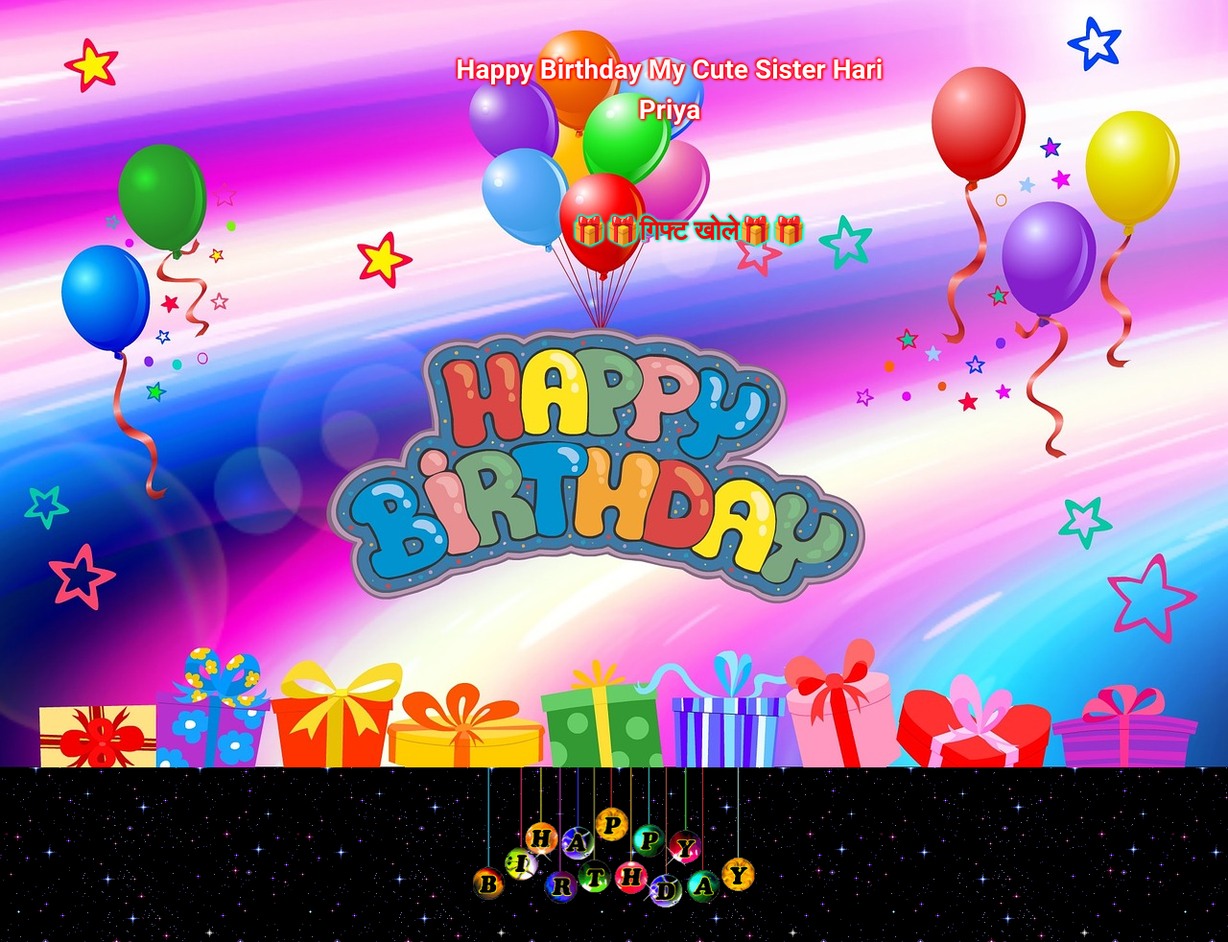
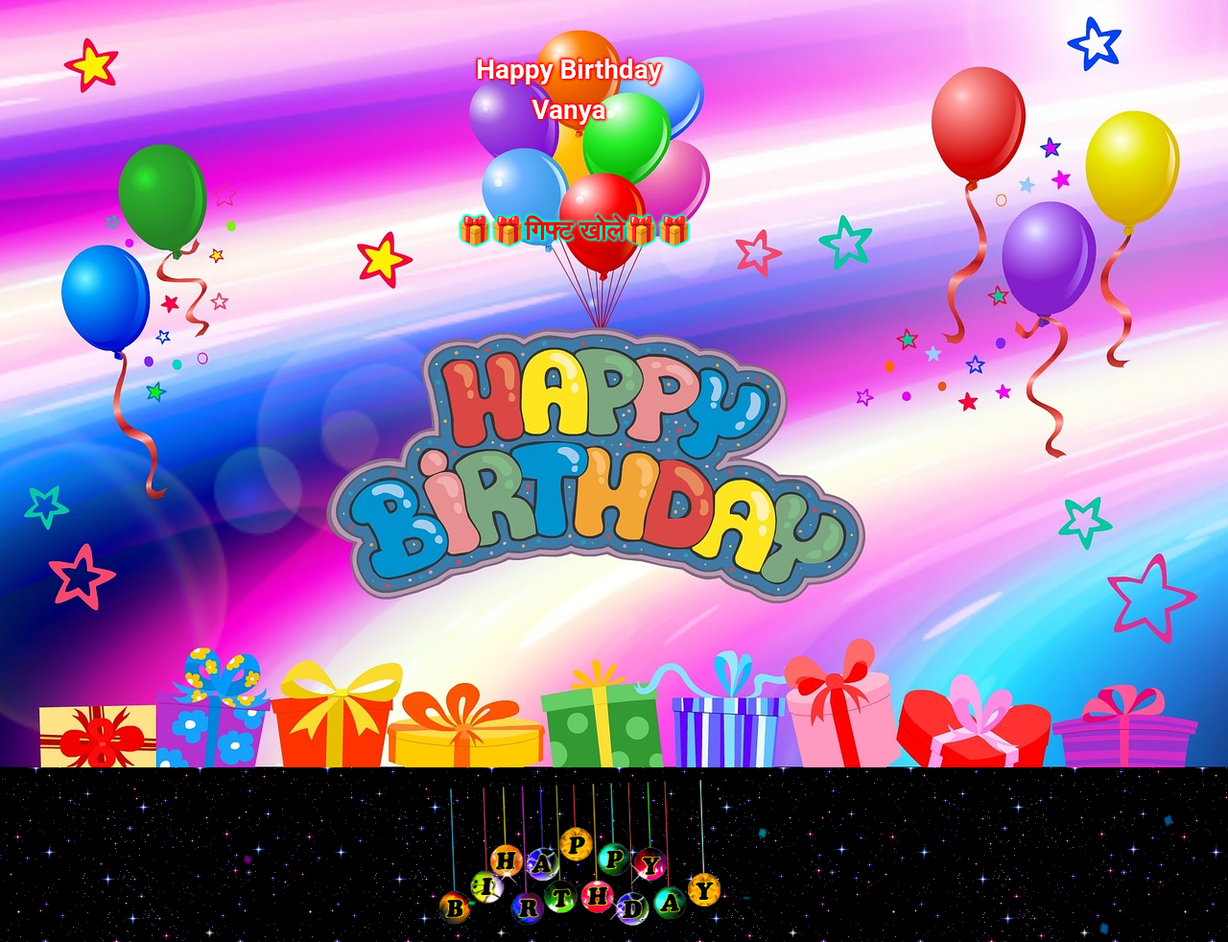
Before and after one commit to SAURABHSINGHBHARDWAJ/haripriya, a plain HTML site: page index.html in a window 1280 px wide. Shown: the top 982 px of the page at 96% size. Drawn offline with nearby package versions, Linux system fonts and the light colour scheme; grey boxes are pictures that could not be loaded; animation ran at ten frames a second; a script that the page names is missing; a web font is replaced by a local one.

Commit message:
Update index.html

```diff
--- a/index.html
+++ b/index.html
@@ -4,9 +4,9 @@
 <meta http-equiv="Content-Type" content="text/html; charset=utf-8">
 <meta name="viewport" content="width=device-width,initial-scale=1,maximum-scale=1" />
 <meta name="google" content="notranslate">
-<title>Happy Birthday My Cute Sister <b> HARI-PRIYA </b></title>
-<meta name="description" content="HAPPY BIRTHDAY🎂🎀🎁 HARI-PRIYA">
-<meta property="og:description" content="HAPPY BIRTHDAY🎂🎀🎁 HARI PRIYA" />
+<title>Happy Birthday Dear <b> Vanya! </b></title>
+<meta name="description" content="HAPPY BIRTHDAY🎂🎀🎁 VANYA">
+<meta property="og:description" content="HAPPY BIRTHDAY🎂🎀🎁 Vanya!" />
 <!--<meta property="og:site_name" content="Create New Wish" />
 <meta property="og:image" content="OVSzeDm.png">-->
 <link rel="icon" type="image/png" href="scP5WrK.png">
@@ -1324,7 +1324,7 @@ $(document).ready(function() { $curtainopen = false; $(".rope").click(function()
 
 <script>
 var i = 0;
-var txt = 'Happy Birthday My Cute Sister Hari Priya';
+var txt = 'Happy Birthday Vanya';
 var speed = 45;
 
 function typeWriter() {
@@ -1418,12 +1418,12 @@ function typeWriter() {
         font-size: 4px;
             margin: -5em 0;
         margin-bottom: 59px;">
-<h1>HARI PRIYA</h1>
-<h1>HARI PRIYA</h1>
-<h1>HARI PRIYA</h1>
-<h1>HARI PRIYA</h1>
-<h1>HARI PRIYA</h1>
-<h1>HARI PRIYA</h1>
+<h1>VANYA</h1>
+<h1>VANYA</h1>
+<h1>VANYA</h1>
+<h1>VANYA</h1>
+<h1>VANYA</h1>
+<h1>VANYA</h1>
 <div class="pyro">
 <div class="before"></div></div>
 </figure>
@@ -1432,7 +1432,7 @@ function typeWriter() {
 <br>
 <br>
 <center>
-<h2> <img src="tanvi.gif" alt="programmer_bikki"  style="animation: pulse 2.5s infinite; max-width:500px; width:100%;"><br>HARI PRIYA</h2>
+<h2> <img src="tanvi.gif" alt="programmer_bikki"  style="animation: pulse 2.5s infinite; max-width:500px; width:100%;"><br>VANYA/h2>
 <div class="container">
 <div class="box">
 <div style="font-size: 17px; font-weight: 800; color: white;">
@@ -1463,7 +1463,7 @@ function typeWriter() {
 और चिडियों ने गाना गाया…<br>
 फूलों ने हंस हंस कर बोला…<br>
 मुबारक हो तुम्हारा  जन्मदिन आया...<br>
-	26 JAN 2022 <br><br>
+	26 AUG 2022 <br><br>
 </p>
 <img src="t5.gif" style="animation: pulse 2.5s infinite; max-width:300px; width:100%;"><br>
 <p style="text-shadow: 1px 1px 3px #FF0000, 1px 1px 3px #FF0000, -1px -1px 3px #FF0000, -1px -1px 3px #FF0000;color: yellow;">Hope your birthday is as wonderful and extraordinary as you are <br><br>
@@ -1473,7 +1473,7 @@ Life का हर Goal रहे आपका Clear,<br>
 तुम Success पाओ Without any Fear<br>
 हर पल जियो Without any Tear,<br>
 Enjoy your day Dear,<br>
-🎁🎀🎂HAPPY BIRTHDAY HARI PRIYA🎂🎀🎁
+🎁🎀🎂HAPPY BIRTHDAY VANYA🎂🎀🎁
 
 </p>
 
```
